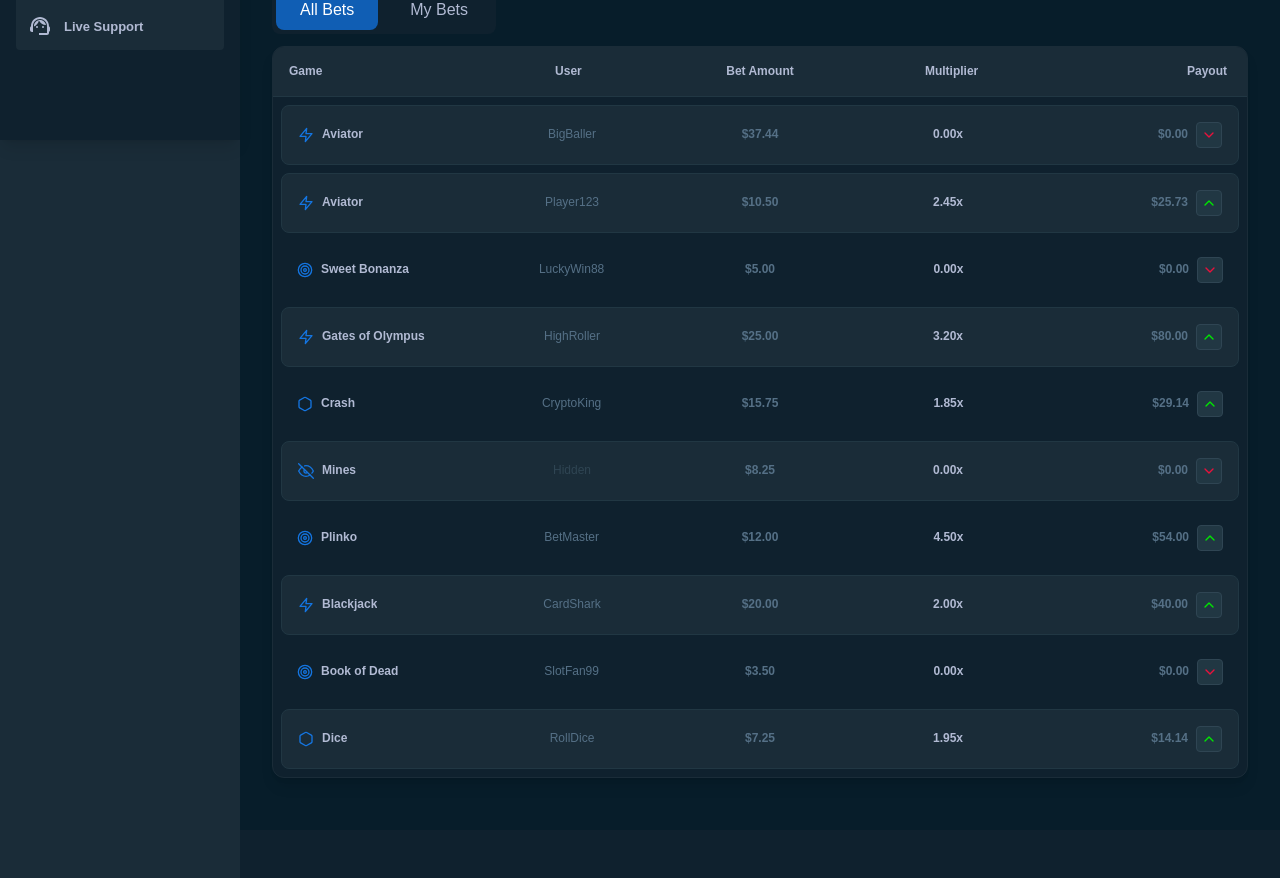
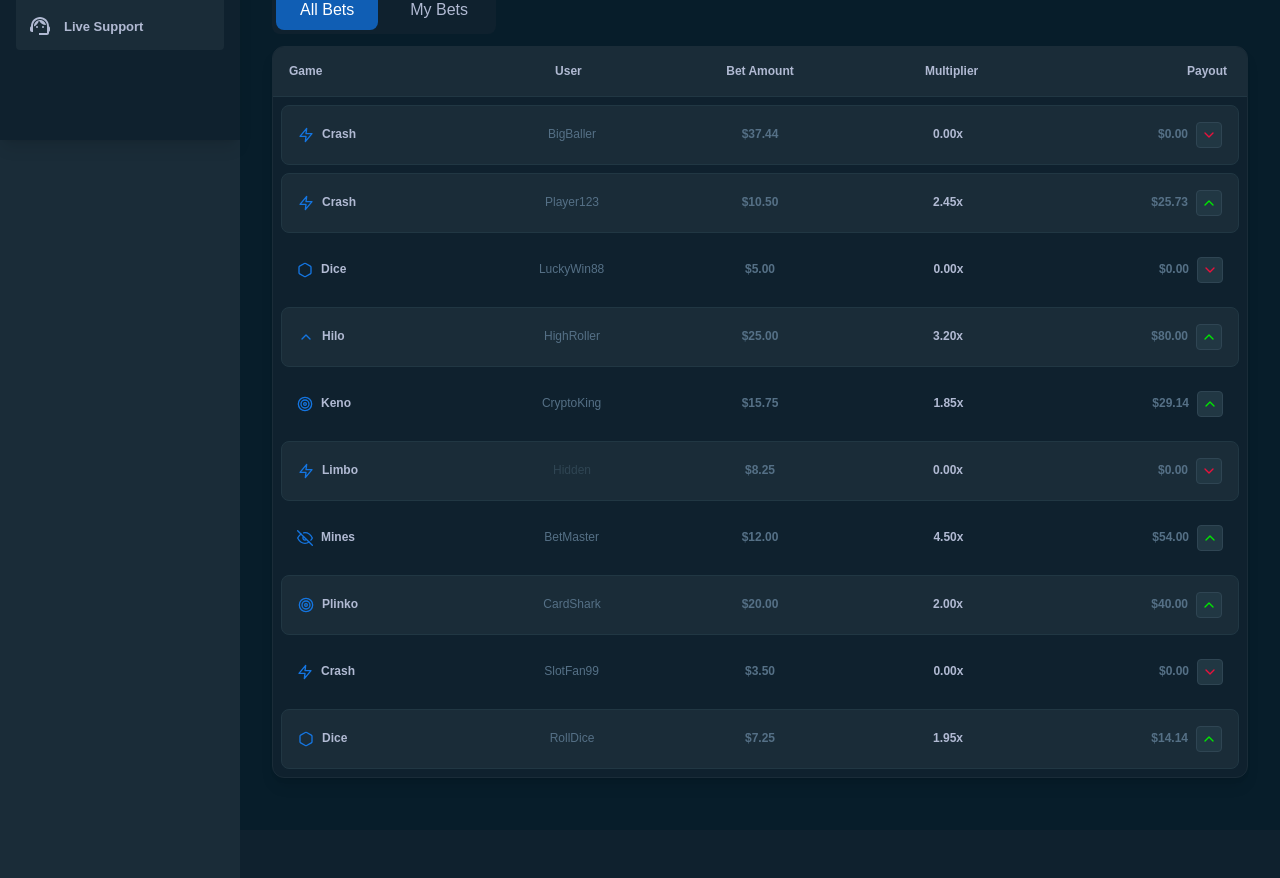
Before and after one commit to wager-io/stake-cloneFrontend, a React (Vite) app: page /recent in a window 1280 px wide. Shown: the part 660-1538 px from the top of the page. Built offline with nearby package versions, Linux system fonts and the light colour scheme; grey boxes are pictures that could not be loaded.

Commit message:
love life

```diff
--- a/src/pages/sections/RecentWins.jsx
+++ b/src/pages/sections/RecentWins.jsx
@@ -2,12 +2,12 @@ import React, { useState, useEffect } from 'react'
 
 export default function RecentWins() {
   const gameImages = {
-    'Crash': '/assets/InhouseGames/Crash.png',
-    'Dice': '/assets/InhouseGames/Dice.png',
-    'Hilo': '/assets/InhouseGames/Hilo.png',
+    'Crash': '/assets/InhouseGames/crash-game.png',
+    'Dice': '/assets/InhouseGames/diceGame.png',
+    'Hilo': '/assets/InhouseGames/hiloGAMES.png',
     'Keno': '/assets/InhouseGames/keno.png',
-    'Limbo': '/assets/InhouseGames/limbo1.png',
-    'Mines': '/assets/InhouseGames/mine.png',
+    'Limbo': '/assets/InhouseGames/limboGame.png',
+    'Mines': '/assets/InhouseGames/mine.png"',
     'Plinko': '/assets/InhouseGames/plinko.png'
   }
 
--- a/src/pages/sections/tabs/AllBets.jsx
+++ b/src/pages/sections/tabs/AllBets.jsx
@@ -6,7 +6,7 @@ export default function AllBets() {
   const initialBetsData = [
     {
       id: 1,
-      game: 'Aviator',
+      game: 'Crash',
       user: 'Player123',
       betAmount: 10.50,
       multiplier: '2.45x',
@@ -14,7 +14,7 @@ export default function AllBets() {
     },
     {
       id: 2,
-      game: 'Sweet Bonanza',
+      game: 'Dice',
       user: 'LuckyWin88',
       betAmount: 5.00,
       multiplier: '0.00x',
@@ -22,7 +22,7 @@ export default function AllBets() {
     },
     {
       id: 3,
-      game: 'Gates of Olympus',
+      game: 'Hilo',
       user: 'HighRoller',
       betAmount: 25.00,
       multiplier: '3.20x',
@@ -30,7 +30,7 @@ export default function AllBets() {
     },
     {
       id: 4,
-      game: 'Crash',
+      game: 'Keno',
       user: 'CryptoKing',
       betAmount: 15.75,
       multiplier: '1.85x',
@@ -38,7 +38,7 @@ export default function AllBets() {
     },
     {
       id: 5,
-      game: 'Mines',
+      game: 'Limbo',
       user: 'Hidden',
       betAmount: 8.25,
       multiplier: '0.00x',
@@ -46,7 +46,7 @@ export default function AllBets() {
     },
     {
       id: 6,
-      game: 'Plinko',
+      game: 'Mines',
       user: 'BetMaster',
       betAmount: 12.00,
       multiplier: '4.50x',
@@ -54,7 +54,7 @@ export default function AllBets() {
     },
     {
       id: 7,
-      game: 'Blackjack',
+      game: 'Plinko',
       user: 'CardShark',
       betAmount: 20.00,
       multiplier: '2.00x',
@@ -62,7 +62,7 @@ export default function AllBets() {
     },
     {
       id: 8,
-      game: 'Book of Dead',
+      game: 'Crash',
       user: 'SlotFan99',
       betAmount: 3.50,
       multiplier: '0.00x',
@@ -78,7 +78,7 @@ export default function AllBets() {
     },
     {
       id: 10,
-      game: 'Roulette',
+      game: 'Hilo',
       user: 'SpinWinner',
       betAmount: 18.50,
       multiplier: '5.75x',
@@ -91,7 +91,7 @@ export default function AllBets() {
   const [isNewBetAdding, setIsNewBetAdding] = useState(false)
 
   // Sample data for generating new bets
-  const gameOptions = ['Aviator', 'Sweet Bonanza', 'Gates of Olympus', 'Crash', 'Mines', 'Plinko', 'Blackjack', 'Book of Dead', 'Dice', 'Roulette']
+  const gameOptions = ['Crash', 'Dice', 'Hilo', 'Keno', 'Limbo', 'Mines', 'Plinko']
   const userOptions = ['WinStreak', 'BetMaster', 'LuckyGamer', 'CryptoWin', 'GameChanger', 'RiskTaker', 'BigBaller', 'WagerKing', 'BetBeast', 'Hidden']
 
   // Function to generate a new bet
@@ -142,23 +142,20 @@ export default function AllBets() {
   // Icon switch based on game name
   const getGameIcon = (gameName) => {
     switch (gameName.toLowerCase()) {
-      case 'aviator':
+      case 'crash':
         return FiZap
-      case 'sweet bonanza':
-      case 'book of dead':
-        return FiTarget
-      case 'gates of olympus':
-        return FiZap
-      case 'crash':
       case 'dice':
         return FiHexagon
+      case 'hilo':
+        return FiChevronUp
+      case 'keno':
+        return FiTarget
+      case 'limbo':
+        return FiZap
       case 'mines':
         return FiEyeOff
       case 'plinko':
         return FiTarget
-      case 'blackjack':
-      case 'roulette':
-        return FiZap
       default:
         return FiZap
     }
--- a/src/pages/sections/tabs/Mybets.jsx
+++ b/src/pages/sections/tabs/Mybets.jsx
@@ -6,7 +6,7 @@ export default function MyBets() {
   const betsData = [
     {
       id: 1,
-      game: 'Aviator',
+      game: 'Crash',
       gameId: '2345tyhmjtdrgsdf',
       betAmount: 10.50,
       multiplier: '2.45x',
@@ -14,56 +14,56 @@ export default function MyBets() {
     },
     {
       id: 2,
-      game: 'Sweet Bonanza',
-      gameId: '2345tyhmjtdrgsdf',
+      game: 'Dice',
+      gameId: '3456uijnktesrsdf',
       betAmount: 5.00,
       multiplier: '0.00x',
       payout: 0.00
     },
     {
       id: 3,
-      game: 'Gates of Olympus',
-      gameId: '2345tyhmjtdrgsdf',
+      game: 'Hilo',
+      gameId: '4567plkmnbvtesdf',
       betAmount: 25.00,
       multiplier: '3.20x',
       payout: 80.00
     },
     {
       id: 4,
-      game: 'Crash',
-      gameId: '2345tyhmjtdrgsdf',
+      game: 'Keno',
+      gameId: '5678qwertybnjhgf',
       betAmount: 15.75,
       multiplier: '1.85x',
       payout: 29.14
     },
     {
       id: 5,
-      game: 'Mines',
-      gameId: '2345tyhmjtdrgsdf',
+      game: 'Limbo',
+      gameId: '6789zxcvbnmqwert',
       betAmount: 8.25,
       multiplier: '0.00x',
       payout: 0.00
     },
     {
       id: 6,
-      game: 'Plinko',
-      gameId: '2345tyhmjtdrgsdf',
+      game: 'Mines',
+      gameId: '7890asdfghjklpoi',
       betAmount: 12.00,
       multiplier: '4.50x',
       payout: 54.00
     },
     {
       id: 7,
-      game: 'Blackjack',
-      gameId: '2345tyhmjtdrgsdf',
+      game: 'Plinko',
+      gameId: '8901uiopasdfghjk',
       betAmount: 20.00,
       multiplier: '2.00x',
       payout: 40.00
     },
     {
       id: 8,
-      game: 'Book of Dead',
-      gameId: '2345tyhmjtdrgsdf',
+      game: 'Crash',
+      gameId: '9012mnbvcxzasdfg',
       betAmount: 3.50,
       multiplier: '0.00x',
       payout: 0.00
@@ -71,15 +71,15 @@ export default function MyBets() {
     {
       id: 9,
       game: 'Dice',
-      gameId: '2345tyhmjtdrgsdf',
+      gameId: '1234poiuytrewqlk',
       betAmount: 7.25,
       multiplier: '1.95x',
       payout: 14.14
     },
     {
       id: 10,
-      game: 'Roulette',
-      gameId: '2345tyhmjtdrgsdf',
+      game: 'Hilo',
+      gameId: '2468lkjhgfdsamnb',
       betAmount: 18.50,
       multiplier: '5.75x',
       payout: 106.38
@@ -89,23 +89,20 @@ export default function MyBets() {
   // Icon switch based on game name
   const getGameIcon = (gameName) => {
     switch (gameName.toLowerCase()) {
-      case 'aviator':
+      case 'crash':
         return FiZap
-      case 'sweet bonanza':
-      case 'book of dead':
-        return FiTarget
-      case 'gates of olympus':
-        return FiZap
-      case 'crash':
       case 'dice':
         return FiHexagon
+      case 'hilo':
+        return FiChevronUp
+      case 'keno':
+        return FiTarget
+      case 'limbo':
+        return FiZap
       case 'mines':
         return FiEyeOff
       case 'plinko':
         return FiTarget
-      case 'blackjack':
-      case 'roulette':
-        return FiZap
       default:
         return FiZap
     }
```
